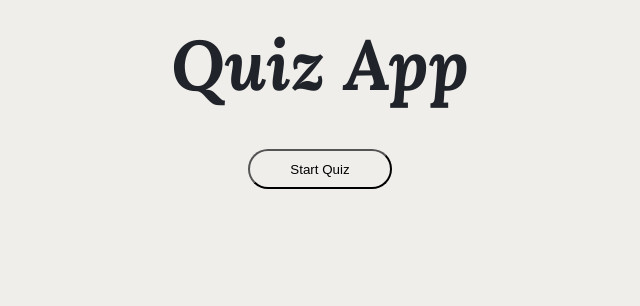
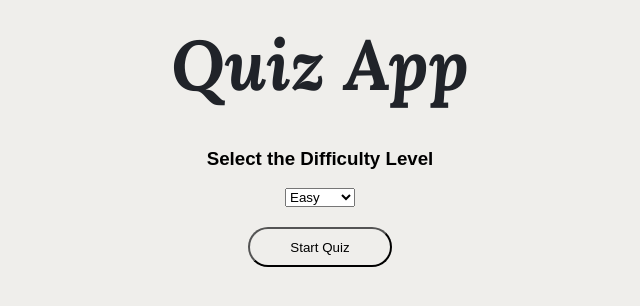
Before and after one commit to ahmedkhan/quiz-app-typescript, a React (Create React App) app: page / in a window 1280 px wide. Shown: the top 306 px of the page, without its empty margins (320-960 px from the left). Built offline with nearby package versions, Linux system fonts and the light colour scheme.

Commit message:
implement difficulty selector

```diff
--- a/src/API.tsx
+++ b/src/API.tsx
@@ -1,6 +1,6 @@
 import {shuffleArray} from './utilities';
 
-export const fetchQuestions = async (amount: number, difficulty: Difficulty) => {
+export const fetchQuestions = async (amount: number, difficulty: string) => {
     const endpoint = `https://opentdb.com/api.php?amount=${amount}&difficulty=${difficulty}&type=multiple`;
 
     const data = await (await fetch(endpoint)).json();
@@ -14,11 +14,7 @@ export const fetchQuestions = async (amount: number, difficulty: Difficulty) =>
 
 };
 
-export enum Difficulty {
-    EASY = "easy",
-    MEDIUM = "medium",
-    HARD = "hard"
-};
+
 
 export type Question = {
     category: string,
--- a/src/App.styles.ts
+++ b/src/App.styles.ts
@@ -35,7 +35,6 @@ export const Wrapper = styled.div`
     color : #202329;
     font-weight: 400;
     background-size: 100%;
-
     font-size: 70px;
     text-align: center;
     margin: 20px;
@@ -68,4 +67,13 @@ export const Wrapper = styled.div`
 	-moz-box-shadow: 5px 5px 15px 3px rgb(0, 154, 156);
 	box-shadow: 5px 5px 15px 3px rgb(0, 154, 156);
   }
+
+  .custom-select {
+  position: relative;
+  font-family: 'Playfair Display', serif;
+  padding-left: 65px;
+  padding-right: 65px;
+  }
+
+
 `;
--- a/src/App.tsx
+++ b/src/App.tsx
@@ -1,6 +1,6 @@
 import React, { useState } from 'react';
 import QuestionsCard from './components/QuestionsCard';
-import { fetchQuestions, Difficulty, QuestionState } from './API';
+import { fetchQuestions,  QuestionState } from './API';
 import { GlobalStyle, Wrapper } from './App.styles';
 
 
@@ -12,7 +12,11 @@ type AnswerObject = {
   answer: string,
   correct: boolean,
   correctAnswer: string
+
 }
+
+
+
 function App() {
 
   const [loading, setLoading] = useState(false);
@@ -21,13 +25,14 @@ function App() {
   const [userAnswers, setUserAnswers] = useState<AnswerObject[]>([]);
   const [score, setScore] = useState(0);
   const [gameOver, setGameOver] = useState(true);
+  const [difficulty,setDifficulty]= useState<string>("easy")
 
-
+ console.log(questions)
 
   const startQuiz = async () => {
     setLoading(true);
     setGameOver(false);
-    const newQuestions = await fetchQuestions(TOTAL_QUESTIONS, Difficulty.MEDIUM)
+    const newQuestions = await fetchQuestions(TOTAL_QUESTIONS, difficulty)
     setQuestions(newQuestions)
     setScore(0);
     setUserAnswers([]);
@@ -35,7 +40,6 @@ function App() {
     setLoading(false);
 
   };
-
 
 
 
@@ -75,8 +79,21 @@ function App() {
       <Wrapper>
         <h1>Quiz App</h1>
         {gameOver || userAnswers.length === TOTAL_QUESTIONS ? (
-
-            <button className="start" onClick={startQuiz}>Start Quiz</button>
+          <>
+            <h3>Select the Difficulty Level</h3>
+            <div className="custom-select" style={{width:"200px"}}>
+            <select
+            onBlur={(
+                ev: React.ChangeEvent<HTMLSelectElement>,
+            ): void => setDifficulty(ev.target.value)}
+        >
+            <option value="easy">Easy</option>
+            <option value="medium">Medium</option>
+            <option value="hard">Hard</option>
+        </select>
+        </div>
+        <button className="start" onClick={startQuiz}>Start Quiz</button>
+          </>
 
         ) : null}
 
```
Also changed, not shown: src/components/QuestionCard.styles.ts (line endings or trailing spaces).
